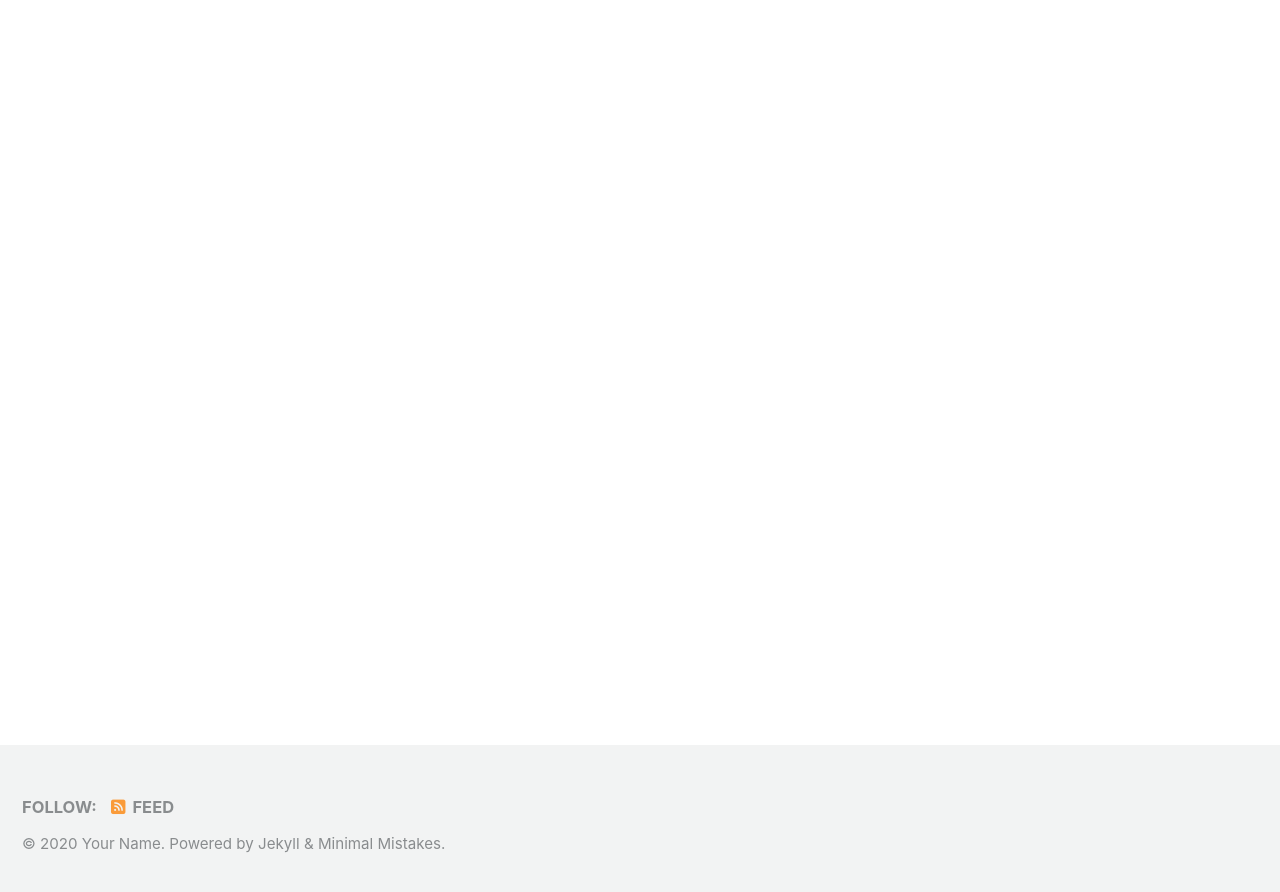
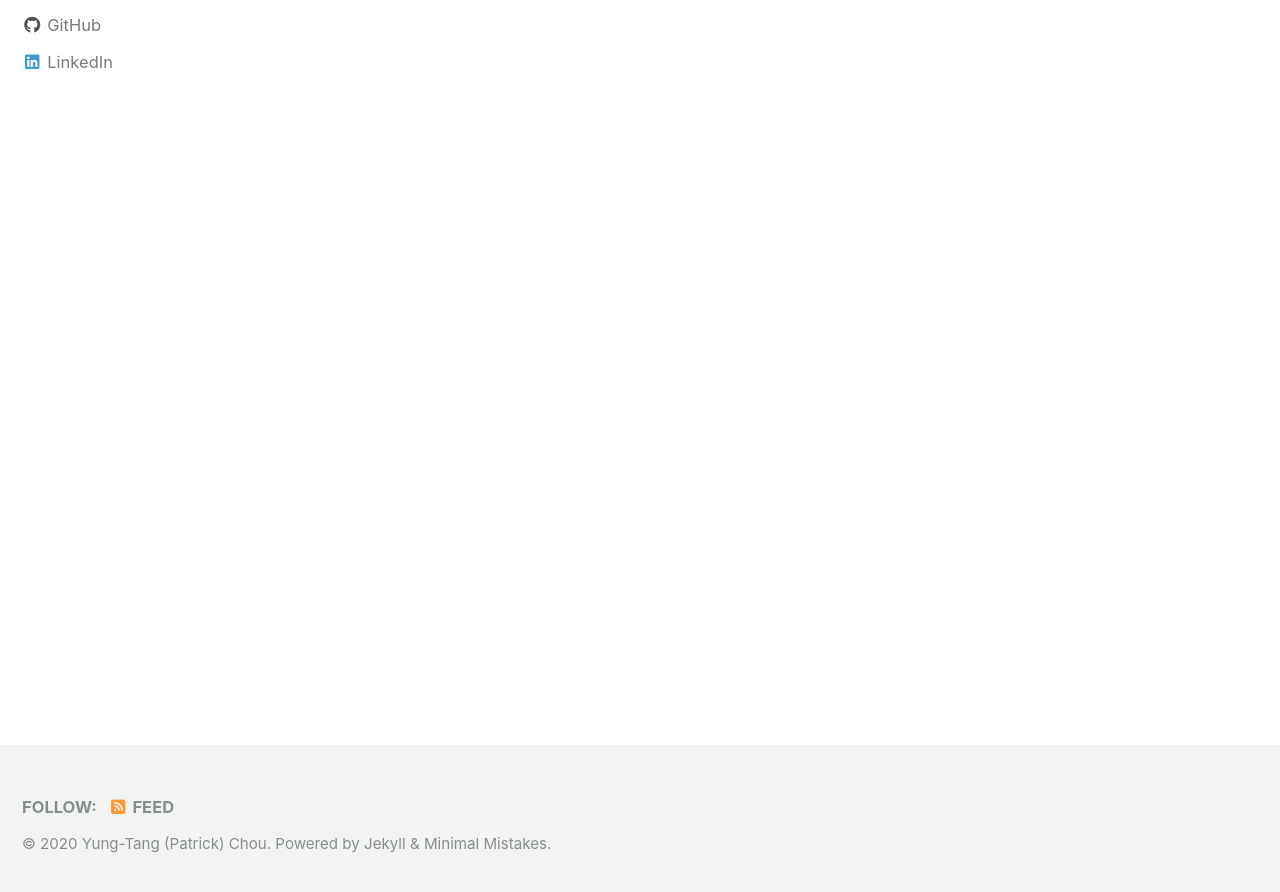
Before and after one commit to patrick-ytchou/patrick-ytchou.github.io, a Jekyll site: the page built from index.html, in a window 1280 px wide and 900 px high, scrolled down 222 px. Shown: the top 892 px of the window. Built offline with Jekyll 4.4.1, drawn with Linux system fonts in a browser that asks for light colours; cached includes are drawn as plain includes; nearby versions of some CDN libraries; the list of posts is cut into pages by our own code; some of the changed text lies outside the part shown.

Commit message:
_config update

```diff
--- a/_config.yml
+++ b/_config.yml
@@ -16,11 +16,11 @@ minimal_mistakes_skin    : "default" # "air", "aqua", "contrast", "dark", "dirt"
 
 # Site Settings
 locale                   : "en-US"
-title                    : "Site Title"
+title                    : "Yung-Tang (Patrick) Chou"
 title_separator          : "-"
 subtitle                 : # site tagline that appears below site title in masthead
-name                     : "Your Name"
-description              : "An amazing website."
+name                     : "Yung-Tang (Patrick) Chou"
+description              : "Data Science Portfolio"
 url                      : # the base hostname & protocol for your site e.g. "https://mmistakes.github.io"
 baseurl                  : # the subpath of your site, e.g. "/blog"
 repository               : # GitHub username/repo-name e.g. "mmistakes/minimal-mistakes"
@@ -107,10 +107,10 @@ analytics:
 
 # Site Author
 author:
-  name             : "Your Name"
+  name             : "Yung-Tang (Patrcik) Chou"
   avatar           : # path of avatar image, e.g. "/assets/images/bio-photo.jpg"
-  bio              : "I am an **amazing** person."
-  location         : "Somewhere"
+  bio              : "Data Science Portfolio"
+  location         : "Taipei, Taiwan"
   email            :
   links:
     - label: "Email"
@@ -127,10 +127,13 @@ author:
       # url: "https://facebook.com/"
     - label: "GitHub"
       icon: "fab fa-fw fa-github"
-      # url: "https://github.com/"
+      url: "https://github.com/patrick-ytchou"
     - label: "Instagram"
       icon: "fab fa-fw fa-instagram"
       # url: "https://instagram.com/"
+    - label: "LinkedIn"
+      icon: "fab fa-fw fa-linkedin"
+      url: "https://www.linkedin.com/in/yungtang-chou/"
 
 # Site Footer
 footer:
@@ -293,3 +296,11 @@ defaults:
       comments: # true
       share: true
       related: true
+
+  # _pages
+  - scope:
+      path: ""
+      type: pages
+    values:
+      layout: single
+      author_profile: true
```
